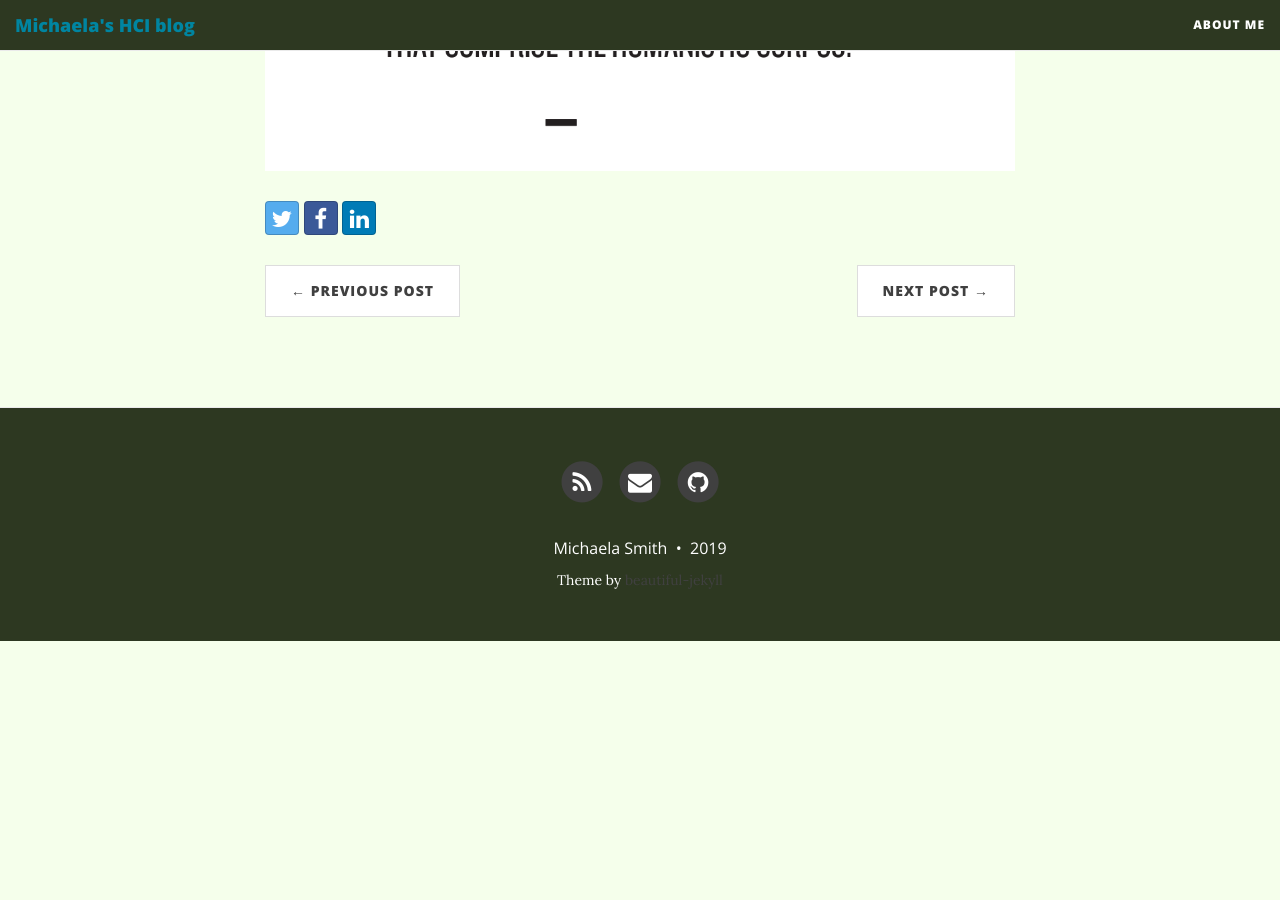
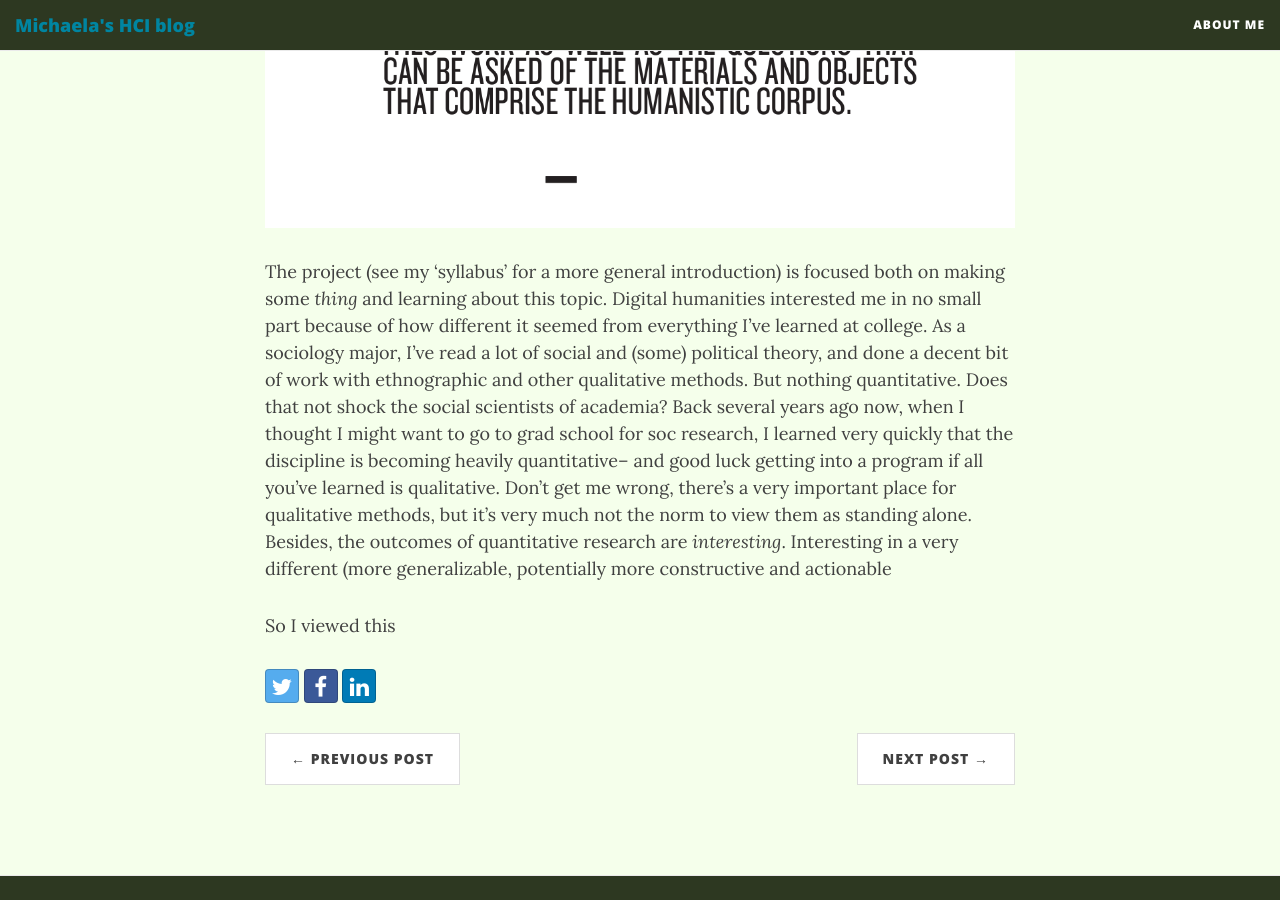
Before and after one commit to michaela012/IS_project, a Jekyll site: the page built from _posts/2019-10-08-week-1-2.md, in a window 1280 px wide and 900 px high, scrolled down 1101 px. Built offline with Jekyll 4.4.1, drawn with Linux system fonts in a browser that asks for light colours; nearby versions of some CDN libraries; before the commit the page ends 1742 px from its top, so only the background shows below that; some of the changed text lies outside the part shown.

Commit message:
Update 2019-10-08-week-1-2.md

```diff
--- a/_posts/2019-10-08-week-1-2.md
+++ b/_posts/2019-10-08-week-1-2.md
@@ -1,8 +1,15 @@
 ---
 layout: post
 title: Recap: Getting Started
+published: false
 ---
 
-Right now, my focus is mainly on readings that introduce and answer the question, "what is digital humanities?". See here the introductory page from the textbook I'm using (Burdick, et. al. (2012), *Digital Humanities*, MIT Press), notable both for it's description of the topic and fun typography.
+**Weeks 1-2**
+
+Right now, my focus is mainly on readings that introduce and answer the question, "what is digital humanities?". See here the introductory page from the textbook I'm using (Burdick, et. al. (2012), *Digital Humanities*, MIT Press), notable both for it's description of the topic and fun (loud) typography.
 
 ![](/img/what_is_dh.png)
+
+The project (see my 'syllabus' for a more general introduction) is focused both on making some *thing* and learning about this topic. Digital humanities interested me in no small part because of how different it seemed from everything I've learned at college. As a sociology major, I've read a lot of social and (some) political theory, and done a decent bit of work with ethnographic and other qualitative methods. But nothing quantitative. Does that not shock the social scientists of academia? Back several years ago now, when I thought I might want to go to grad school for soc research, I learned very quickly that the discipline is becoming heavily quantitative-- and good luck getting into a program if all you've learned is qualitative. Don't get me wrong, there's a very important place for qualitative methods, but it's very much not the norm to view them as standing alone. Besides, the outcomes of quantitative research are *interesting*. Interesting in a very different (more generalizable, potentially more constructive and actionable
+
+So I viewed this
```
